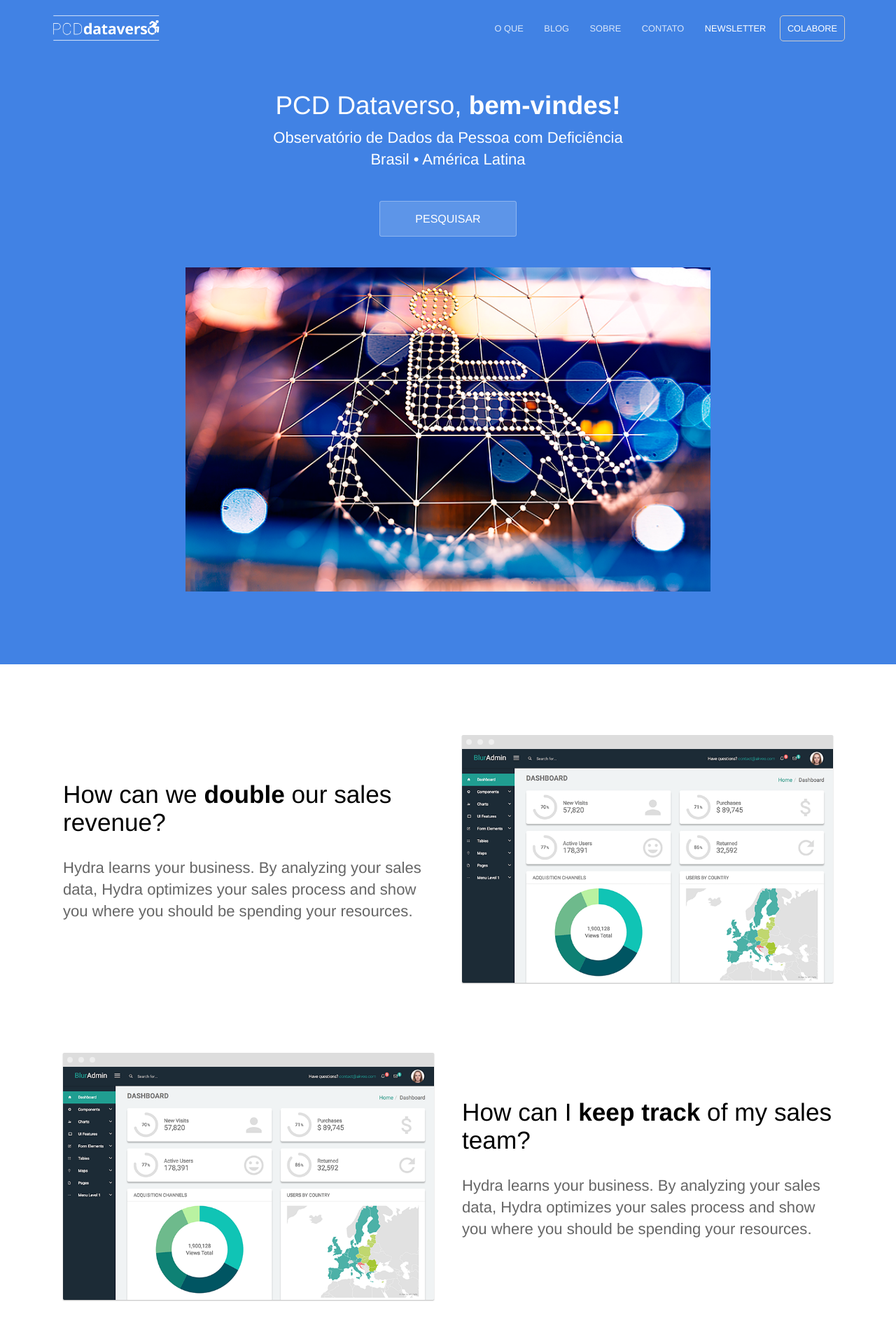
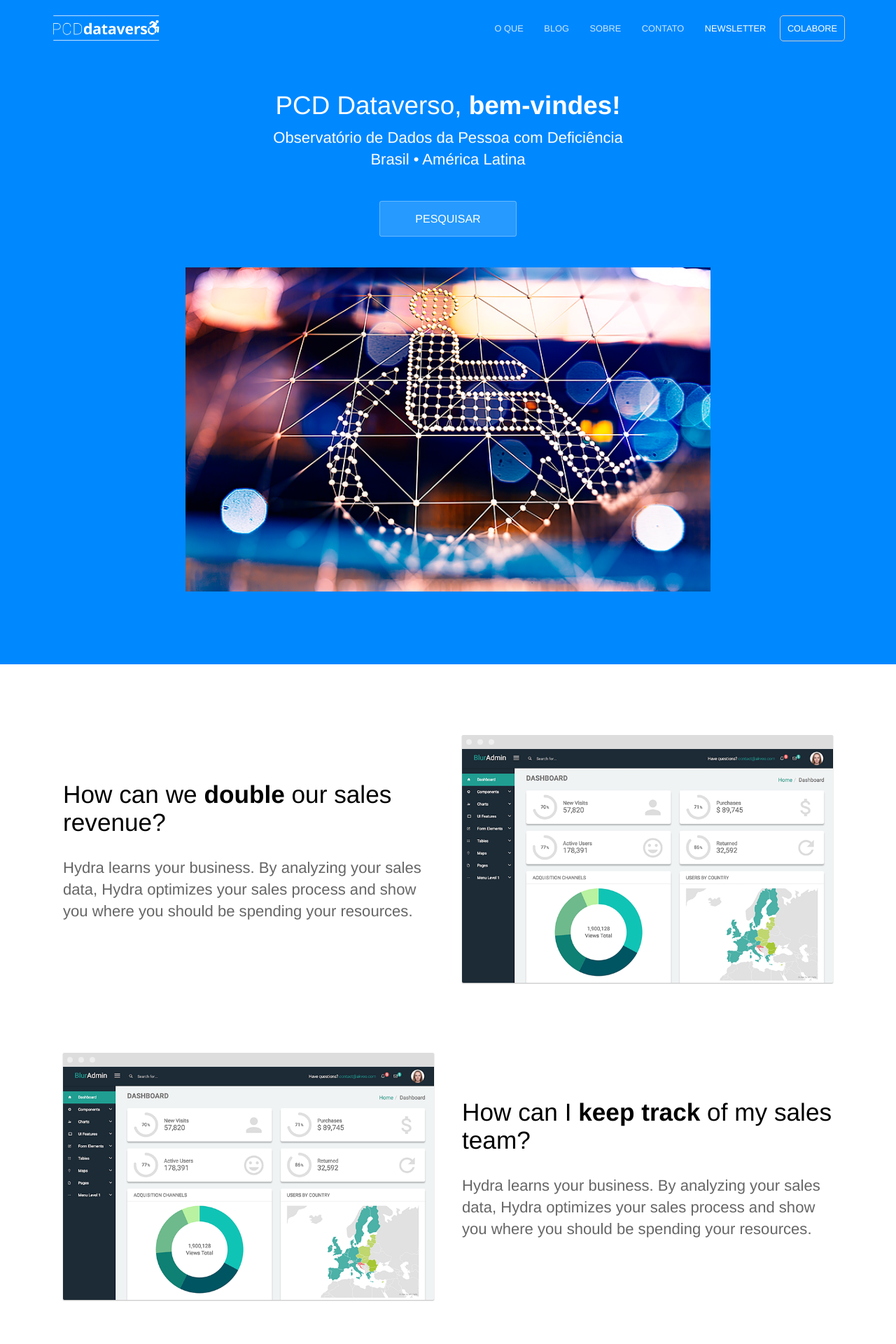
Before and after one commit to jornalistainclusivo/pcd.dataverso.org, a Jekyll site: the page built from index.html, in a window 1280 px wide. Shown: the top 1920 px of the page at 70% size. Built offline with Jekyll 4.4.1, drawn with Linux system fonts in a browser that asks for light colours.

Commit message:
color brand 0088ff

```diff
--- a/_sass/variables.scss
+++ b/_sass/variables.scss
@@ -1,5 +1,5 @@
-$brand-color: #4182e4;
-$secondary-brand-color: #4182e4;
+$brand-color: #0088ff;
+$secondary-brand-color: #0088ff;
 $middle-gradient-color: mix($brand-color, $secondary-brand-color, 95%);
 
 // Breakpoints
```
